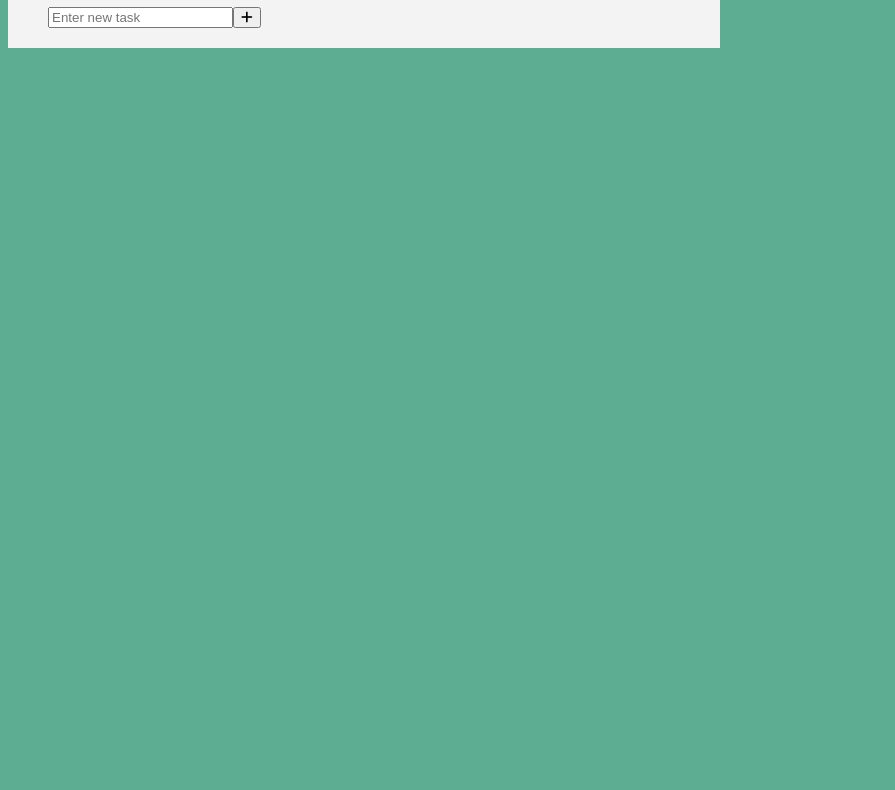
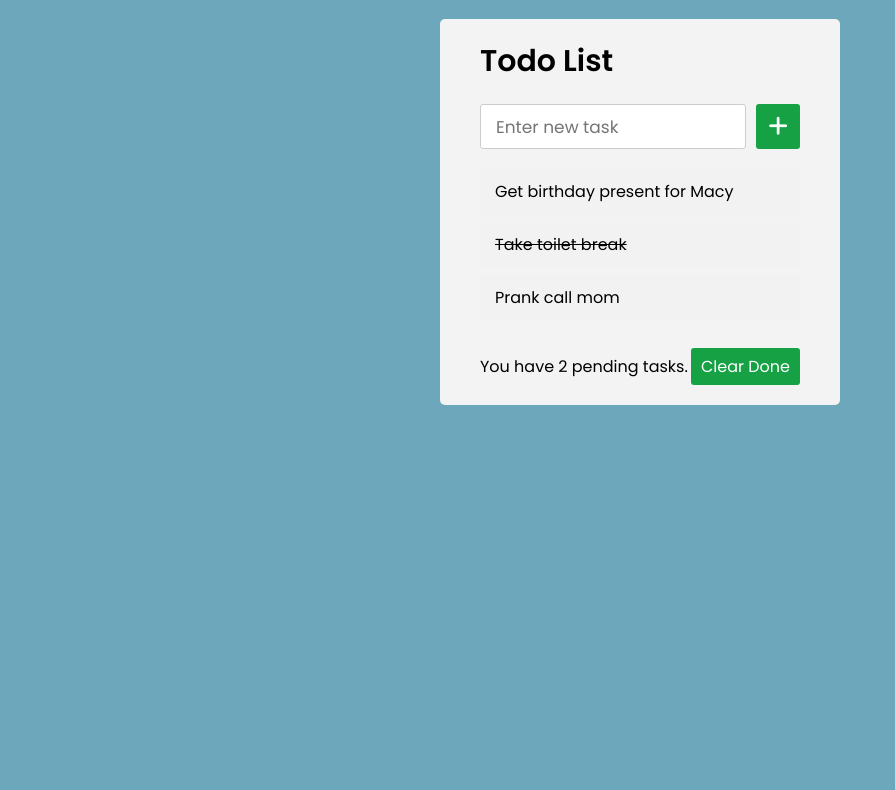
Before and after one commit to macylau/Todo, a plain HTML site: page index.html in a window 1280 px wide. Shown: the part 101-891 px from the top of the page, without its empty margins (0-895 px from the left). Before the commit the page ends 800 px from the top, so only its background shows below. Drawn offline with Linux system fonts and the light colour scheme.

Commit message:
added functions

```diff
--- a/css/style.css
+++ b/css/style.css
@@ -1,6 +1,140 @@
+@import url("https://fonts.googleapis.com/css2?family=Poppins:wght@400;500;600&display=swap");
+
+:root {
+  --main-blue: #15a144;
+  --main-green: #6ca7bb;
+  --main-grey: #f2f2f2;
+  --main-red: #e74c3c;
+  --main-white: #fff;
+  --sub-blue: #86c6f4;
+  --sub-grey: #ccc;
+}
+
+* {
+  padding: 0;
+  margin: 0;
+  box-sizing: border-box;
+  font-family: "Poppins", sans-serif;
+}
+
 body {
-    background-color: rgb(92, 173, 146);
+  height: 100vh;
+  width: 100%;
+  background: var(--main-green);
 }
+
+button {
+  height: 100%;
+  border: none;
+  border-radius: 3px;
+  outline: none;
+  background: var(--main-blue);
+  color: var(--main-white);
+  cursor: pointer;
+}
+
+#container {
+  margin: 120px auto;
+  max-width: 400px;
+  width: 100%;
+  border-radius: 5px;
+  background: var(--main-white);
+  padding: 25px;
+}
+
+#container header {
+  font-size: 30px;
+  font-weight: 600;
+}
+
+#container .inputField {
+  display: flex;
+  height: 45px;
+  width: 100%;
+  margin: 20px 0;
+}
+
+.inputField input {
+  width: 85%;
+  height: 100%;
+  border: 1px solid var(--sub-grey);
+  font-size: 17px;
+  border-radius: 3px;
+  padding-left: 15px;
+}
+
+.inputField button {
+  width: 45px;
+  margin-left: 10px;
+  font-size: 22px;
+}
+
+#container .todoList {
+  max-height: 250px;
+  overflow-y: scroll;
+}
+
+.todoList::-webkit-scrollbar {
+  width: 0;
+}
+.todoList li {
+  list-style: none;
+  height: 45px;
+  line-height: 45px;
+  position: relative;
+  background: var(--main-grey);
+  margin-bottom: 8px;
+  border-radius: 3px;
+  padding-left: 15px;
+  cursor: default;
+  overflow: hidden;
+}
+
+.done {
+  text-decoration: line-through;
+}
+
+.todoList li span {
+  position: absolute;
+  right: -45px;
+  width: 45px;
+  color: var(--main-white);
+  text-align: center;
+  background: var(--main-red);
+  border-radius: 0 3px 3px 0;
+  cursor: pointer;
+  transition: all 0.3s ease;
+}
+
+.todoList li span.editBtn {
+  position: absolute;
+  right: -45px;
+  width: 45px;
+  color: var(--main-white);
+  text-align: center;
+  background: var(--yellow);
+
+  cursor: pointer;
+  transition: all 0.3s ease;
+}
+
+.todoList li:hover span {
+  right: 0;
+}
+
+#container .footer {
+  /*   width: 100%; */
+  display: flex;
+  justify-content: space-between;
+  margin-top: 20px;
+  align-items: center;
+}
+
+.footer button {
+  font-size: 16px;
+  padding: 6px 10px;
+}
+
 
 #container {
     width: 50%;
--- a/index.html
+++ b/index.html
@@ -11,7 +11,20 @@
     <link rel="stylesheet" href="css/style.css">
 </head>
 <body>
-    <div id="container"></div>
+    <div id="container">
+      <header>Todo List</header>
+      <div class="inputField">
+        <input type="text" id="newTask" placeholder="Enter new task" />
+        <button><i class="fas fa-plus"></i></button>
+      </div>
+      <ul class="todoList">
+      </ul>
+
+      <div class="footer">
+        <span>You have 1 pending tasks.</span>
+        <button>Clear Done</button>
+      </div>
+    </div>
 
     <script src="js/main.js"></script>
 </body>
--- a/js/main.js
+++ b/js/main.js
@@ -1,29 +1,123 @@
+// Pre-entered tasks
+let todos = [
+    {
+      todoID: 0,
+      todoText: "Get birthday present for Macy",
+      todoComplete: false
+    },
+    {
+      todoID: 1,
+      todoText: "Take toilet break",
+      todoComplete: true
+    },
+    {
+      todoID: 2,
+      todoText: "Prank call mom",
+      todoComplete: false
+    }
 
-let container = document.getElementById('container');
+];
 
-let title = document.createElement('h1');
-title.textContent = 'Todo List';
+let inputField = document.querySelector(".inputField input");
+let addButton = document.querySelector(".inputField button");
+let todoList = document.querySelector(".todoList");
+let footer = document.querySelector(".footer span");
+let clearButton = document.querySelector(".footer button");
 
-let inputFieldDiv = document.createElement('div');
-inputFieldDiv.classList.add('inputField');
+function initializeTodos() {
+  todos.forEach((todo) => {
+    let li = document.createElement("li");
+    li.textContent = todo.todoText;
+    if (todo.todoComplete) {
+      li.classList.add("done");
+    }
+    let deleteIcon = document.createElement("span");
+    deleteIcon.innerHTML = '<i class="fa fa-trash"></i>';
+    deleteIcon.addEventListener("click", () => deleteTodo(todo.todoID));
+    li.appendChild(deleteIcon);
+    li.addEventListener("click", () => toggleComplete(todo.todoID));
+    todoList.appendChild(li);
+  });
 
-let inputElement = document.createElement('input');
-inputElement.type = 'text';
-inputElement.id = 'newTask';
-inputElement.placeholder = 'Enter new task';
+  updatePendingTasks();
+}
 
-let buttonElement = document.createElement('button');
+// Add a new todo
+function addTodo(todoText) {
+  let newID = todos.length > 0 ? todos[todos.length - 1].todoID + 1 : 0;
+  let newTodo = {
+    todoID: newID,
+    todoText: todoText,
+    todoComplete: false
+  };
+  todos.push(newTodo);
 
-let addIcon = document.createElement('i');
-addIcon.classList.add('fas', 'fa-plus');
+  let li = document.createElement("li");
+  li.textContent = todoText;
+  let deleteIcon = document.createElement("span");
+  deleteIcon.innerHTML = '<i class="fa fa-trash"></i>';
+  deleteIcon.addEventListener("click", () => deleteTodo(newID));
+  li.appendChild(deleteIcon);
+  li.addEventListener("click", () => toggleComplete(newID));
+  todoList.appendChild(li);
 
-buttonElement.appendChild(addIcon);
+  updatePendingTasks();
+}
 
-inputFieldDiv.appendChild(inputElement);
-inputFieldDiv.appendChild(buttonElement);
+// Toggle todo completion
+function toggleComplete(todoID) {
+  let todoIndex = todos.findIndex((todo) => todo.todoID === todoID);
+  todos[todoIndex].todoComplete = !todos[todoIndex].todoComplete;
+  let li = todoList.children[todoIndex];
+  li.classList.toggle("done");
 
+  updatePendingTasks();
+}
 
+// Delete a todo
+function deleteTodo(todoID) {
+  let todoIndex = todos.findIndex((todo) => todo.todoID === todoID);
+  todos.splice(todoIndex, 1);
+  todoList.removeChild(todoList.children[todoIndex]);
 
+  updatePendingTasks();
+}
 
-container.appendChild(title);
-container.appendChild(inputFieldDiv);
+// Update the pending tasks count
+function updatePendingTasks() {
+  let pendingCount = todos.filter((todo) => !todo.todoComplete).length;
+  footer.textContent = `You have ${pendingCount} pending task${
+    pendingCount !== 1 ? "s" : ""
+  }.`;
+}
+
+// Clear completed todos
+function clearDone() {
+  todos = todos.filter((todo) => !todo.todoComplete);
+  let completedLiElements = Array.from(
+    todoList.getElementsByClassName("done")
+  );
+  completedLiElements.forEach((li) => todoList.removeChild(li));
+
+  updatePendingTasks();
+}
+
+// Add new todo with Enter key
+inputField.addEventListener("keyup", (event) => {
+  if (event.key === "Enter" && inputField.value.trim() !== "") {
+    addTodo(inputField.value.trim());
+    inputField.value = "";
+  }
+});
+
+// Add new todo with plus button
+addButton.addEventListener("click", () => {
+  if (inputField.value.trim() !== "") {
+    addTodo(inputField.value.trim());
+    inputField.value = "";
+  }
+});
+
+clearButton.addEventListener("click", clearDone);
+
+initializeTodos();
```
